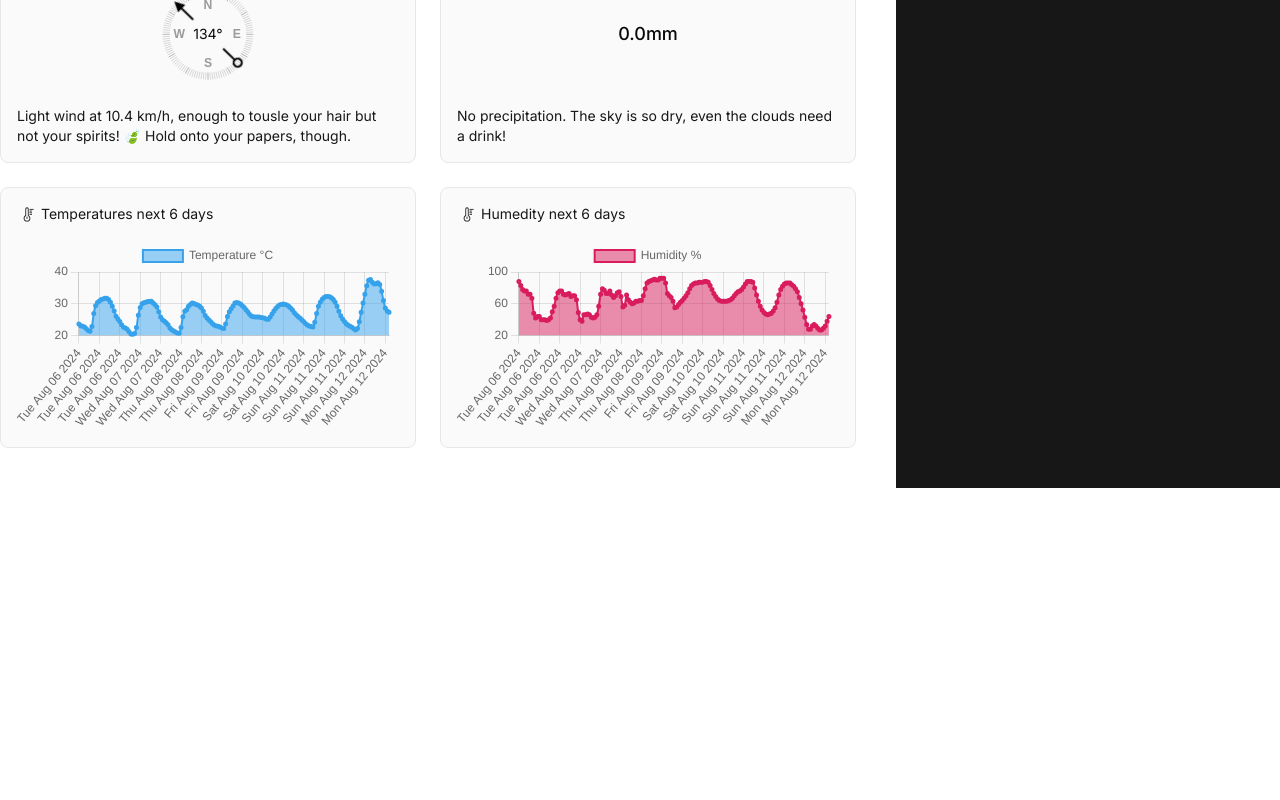
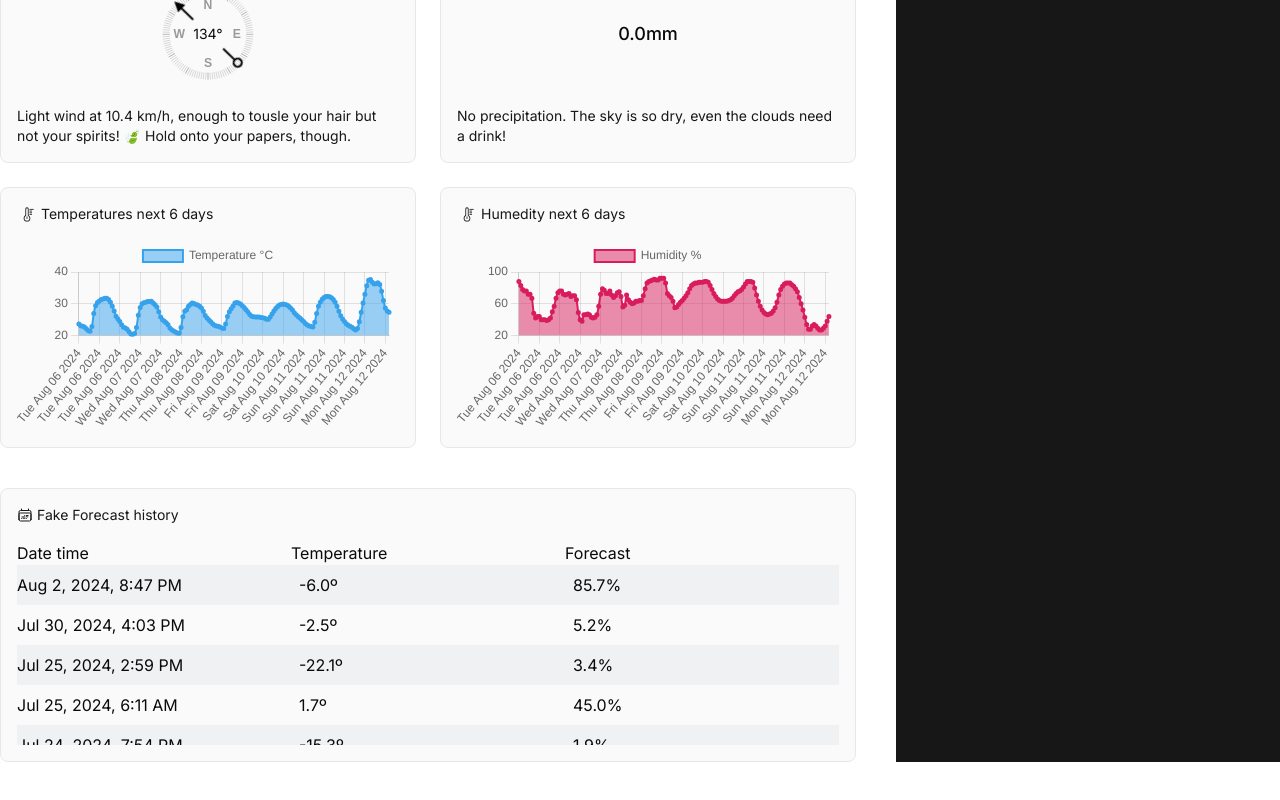
Before and after one commit to gonzalosalmeron/nextjs-demo, a Next.js app: page /dashboard in a window 1280 px wide. Shown: the part 546-1346 px from the top of the page. Before the commit the page ends 1074 px from the top, so only its background shows below. Built offline with nearby package versions, Linux system fonts and the light colour scheme; no server answers.

Commit message:
feat: Add fake past forecast to display 4k rows example

```diff
--- a/package.json
+++ b/package.json
@@ -20,6 +20,7 @@
     "prisma": "5.17.0",
     "react": "18",
     "react-dom": "18",
+    "react-window": "^1.8.10",
     "tailwind-merge": "2.4.0",
     "zod": "3.23.8"
   },
@@ -30,6 +31,7 @@
     "@types/node": "20",
     "@types/react": "18",
     "@types/react-dom": "18",
+    "@types/react-window": "^1.8.8",
     "@typescript-eslint/eslint-plugin": "8.0.0",
     "@typescript-eslint/parser": "8.0.0",
     "eslint": "8",
--- a/src/components/content.tsx
+++ b/src/components/content.tsx
@@ -1,6 +1,8 @@
 'use client'
 
 import { useState } from 'react'
+
+import dynamic from 'next/dynamic'
 
 import useWeather from '@/hooks/use-weather'
 
@@ -9,6 +11,10 @@ import ChartTemperatures from '@/components/widgets/chart-temperatures'
 import CurrentPrecipitations from '@/components/widgets/current-precipitations'
 import CurrentWindSpeed from '@/components/widgets/current-wind-speed'
 import TodaysForecast from '@/components/widgets/todays-forecast'
+
+const DynamicPastForecast = dynamic(() => import('./widgets/past-forecast'), {
+  ssr: false,
+})
 
 export default function Content() {
   const [city] = useState<{
@@ -32,12 +38,10 @@ export default function Content() {
               <span className='h-2 w-2 shrink-0 animate-ping rounded-full bg-green-400' />
             </span>
           </p>
-
           <h1 className='text-7xl'>
             {weather?.current?.cloud_cover < 50 ? 'Sunny' : 'Cloudy'} <br />
             weather in Málaga
           </h1>
-
           <div className='py-10'>
             <TodaysForecast weather={weather} />
             <div className='mt-6 grid grid-cols-2 gap-6'>
@@ -47,6 +51,8 @@ export default function Content() {
               <ChartHumidity weather={weather} />
             </div>
           </div>
+
+          <DynamicPastForecast />
         </div>
         {/* END LEFT PART */}
 
--- /dev/null
+++ b/src/components/widgets/past-forecast.tsx
@@ -0,0 +1,61 @@
+import { useMemo } from 'react'
+
+import { CalendarDateRangeIcon } from '@heroicons/react/24/outline'
+import { FixedSizeList as List } from 'react-window'
+
+import Card from '@/components/ui/card'
+
+export default function PastForecast() {
+  const data = useMemo(() => {
+    return Array(4000)
+      .fill('')
+      .map(() => ({
+        datetime: new Date(new Date().getTime() - Math.random() * 1e12),
+        temperature: Math.random() * (50 - -30) + -30,
+        humidity: Math.random() * 100,
+      }))
+      .sort((a, b) => b.datetime.getTime() - a.datetime.getTime())
+  }, [])
+
+  return (
+    <Card
+      icon={<CalendarDateRangeIcon className='h-4 w-4' />}
+      title='Fake Forecast history'
+    >
+      <div className='grid grid-cols-3'>
+        <p>Date time</p>
+        <p>Temperature</p>
+        <p>Forecast</p>
+      </div>
+      <List
+        itemData={data}
+        itemCount={data.length}
+        itemSize={40}
+        height={180}
+        width={'100%'}
+      >
+        {({ data, index, style }) => {
+          return (
+            <div
+              className='grid grid-cols-3 items-center odd:bg-gray-200/50'
+              style={style}
+            >
+              <p>
+                {new Date(data[index].datetime).toLocaleDateString('en-EN', {
+                  day: 'numeric',
+                  month: 'short',
+                  year: 'numeric',
+                  hour: 'numeric',
+                  minute: 'numeric',
+                  hour12: true,
+                })}
+              </p>
+              <p className='pl-2'>{data[index].temperature.toFixed(1)}º</p>
+              <p className='pl-2'>{data[index].humidity.toFixed(1)}%</p>
+            </div>
+          )
+        }}
+      </List>
+    </Card>
+  )
+}
```
Also changed, not shown: 1 other file (tests, documents, lock files or other folders).
